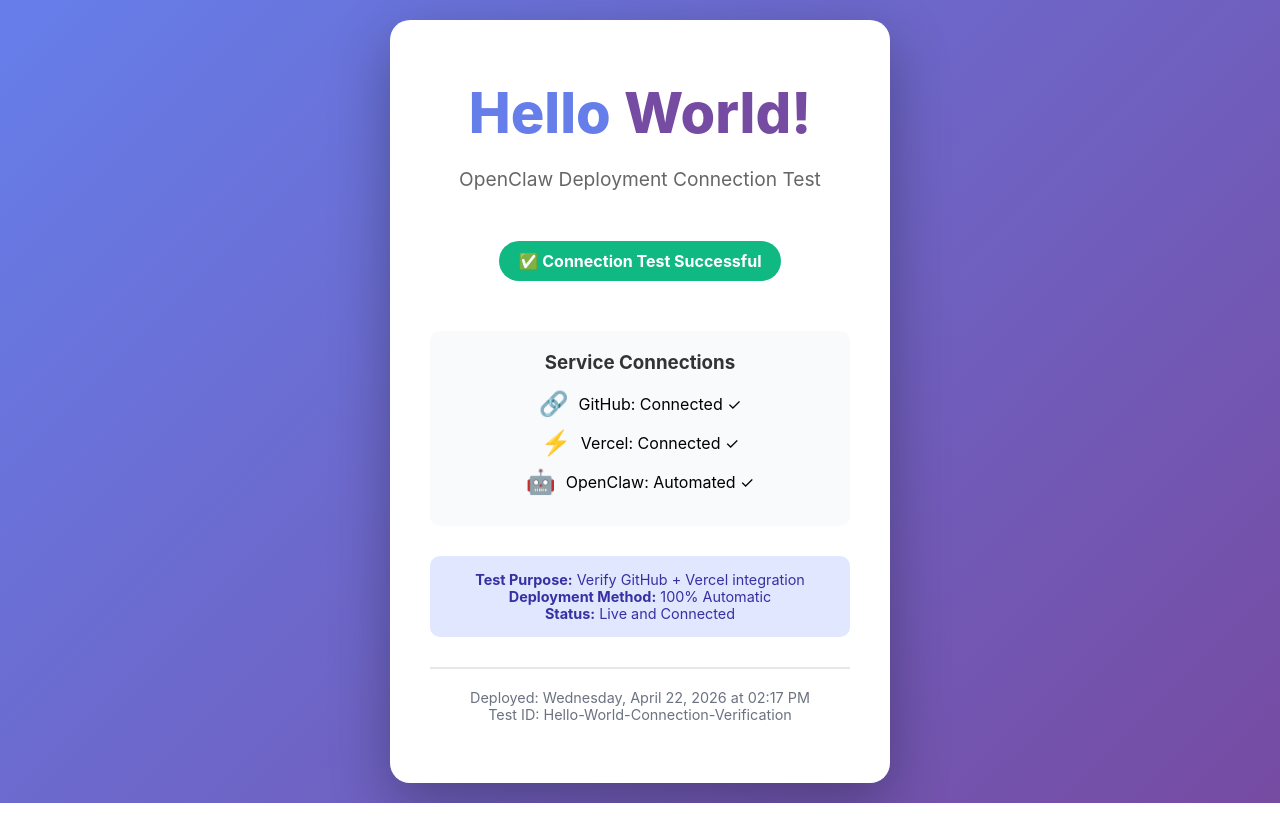
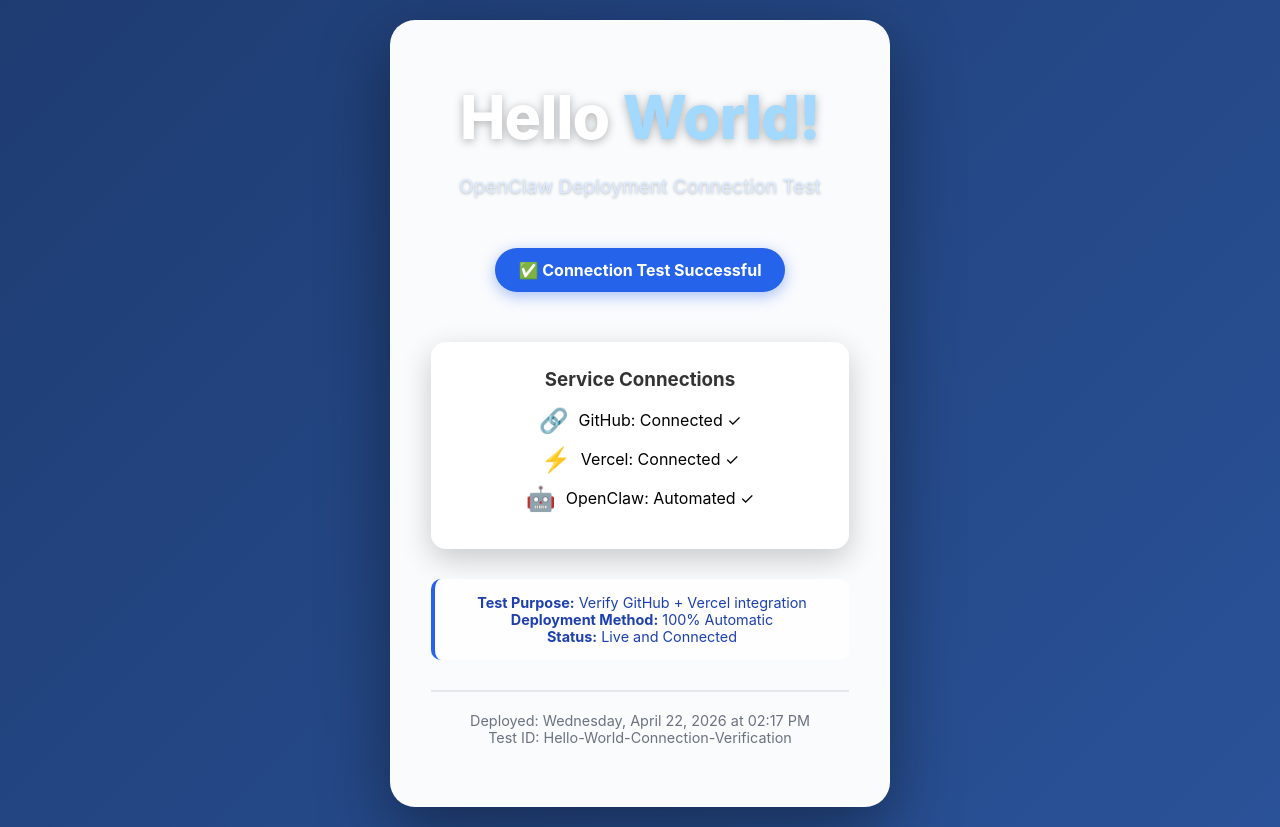
Before and after one commit to jamluchan/openclaw-hello-world-test, a plain HTML site: page index.html in a window 1280 px wide. Before the commit the page ends 803 px from the top, so only its background shows below. Drawn offline with Linux system fonts and the light colour scheme.

Commit message:
Update: Blue background and improved styling to match reference image

```diff
--- a/index.html
+++ b/index.html
@@ -13,7 +13,7 @@
 
         body {
             font-family: -apple-system, BlinkMacSystemFont, 'Segoe UI', Roboto, sans-serif;
-            background: linear-gradient(135deg, #667eea 0%, #764ba2 100%);
+            background: linear-gradient(135deg, #1e3c72 0%, #2a5298 100%);
             min-height: 100vh;
             display: flex;
             align-items: center;
@@ -23,52 +23,61 @@
         }
 
         .container {
-            background: white;
-            border-radius: 20px;
+            background: rgba(255, 255, 255, 0.98);
+            border-radius: 25px;
             padding: 60px 40px;
-            box-shadow: 0 20px 60px rgba(0, 0, 0, 0.3);
+            box-shadow: 0 25px 70px rgba(0, 0, 0, 0.4);
             max-width: 500px;
             width: 100%;
+            border: 1px solid rgba(255, 255, 255, 0.4);
+            backdrop-filter: blur(10px);
         }
 
         h1 {
-            color: #333;
-            font-size: 3.5em;
+            color: #1e3a8a;
+            font-size: 3.8em;
             margin-bottom: 20px;
             line-height: 1.2;
+            letter-spacing: -1px;
         }
 
         .hello-text {
-            color: #667eea;
+            color: #ffffff;
             font-weight: 800;
+            text-shadow: 0 2px 10px rgba(0, 0, 0, 0.3);
         }
 
         .world-text {
-            color: #764ba2;
+            color: #a3d9ff;
             font-weight: 800;
+            text-shadow: 0 2px 10px rgba(0, 0, 0, 0.3);
         }
 
         .subtitle {
-            color: #666;
+            color: #dbeafe;
             font-size: 1.2em;
             margin-bottom: 30px;
+            text-shadow: 0 1px 3px rgba(0, 0, 0, 0.3);
         }
 
         .status-badge {
-            background: #10b981;
+            background: #2563eb;
             color: white;
-            padding: 10px 20px;
+            padding: 12px 24px;
             border-radius: 50px;
             display: inline-block;
             margin: 20px 0;
             font-weight: bold;
+            box-shadow: 0 4px 15px rgba(37, 99, 235, 0.4);
         }
 
         .connection-test {
-            background: #f8fafc;
-            border-radius: 10px;
-            padding: 20px;
+            background: rgba(255, 255, 255, 0.95);
+            border-radius: 15px;
+            padding: 25px;
             margin: 30px 0;
+            box-shadow: 0 10px 30px rgba(0, 0, 0, 0.2);
+            border: 1px solid rgba(255, 255, 255, 0.3);
         }
 
         .test-item {
@@ -92,12 +101,13 @@
         }
 
         .deployment-info {
-            background: #e0e7ff;
+            background: rgba(255, 255, 255, 0.9);
             border-radius: 10px;
             padding: 15px;
             margin-top: 20px;
             font-size: 0.9em;
-            color: #3730a3;
+            color: #1e40af;
+            border-left: 4px solid #2563eb;
         }
     </style>
 </head>
```
